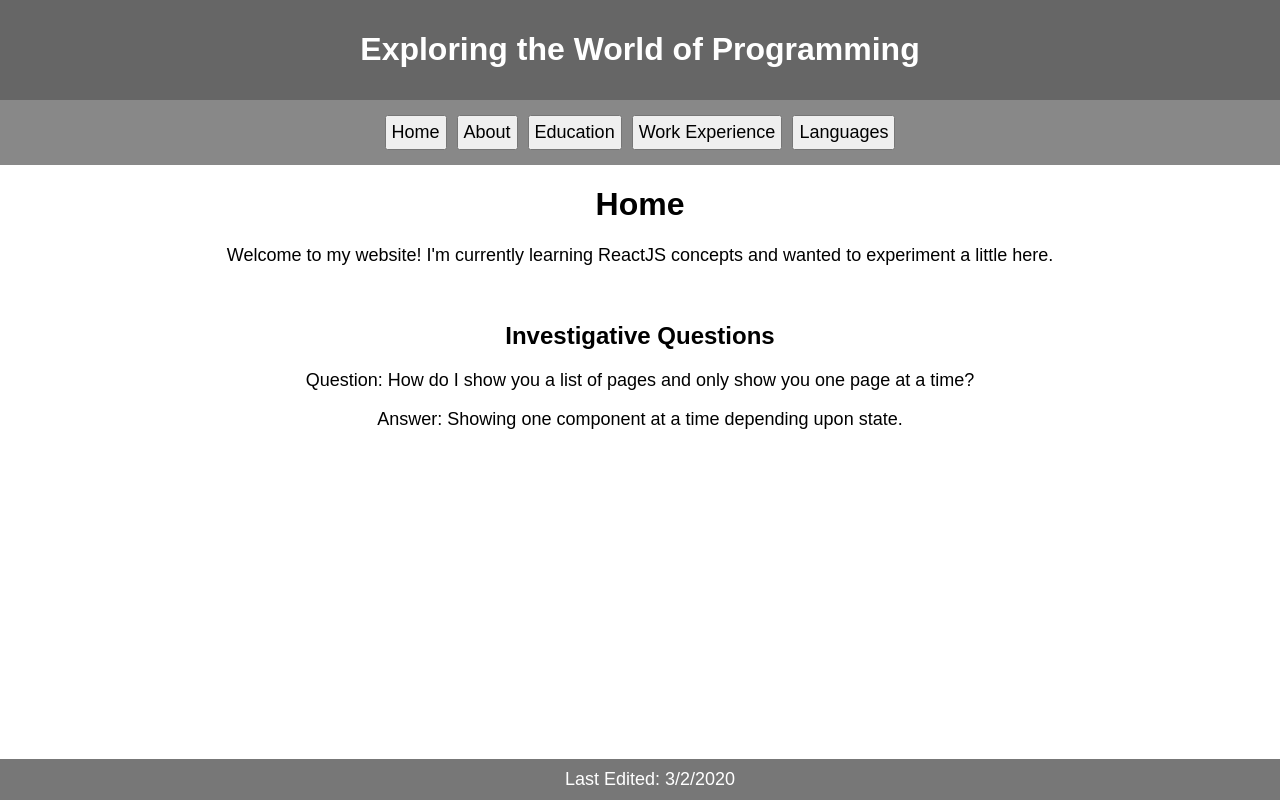
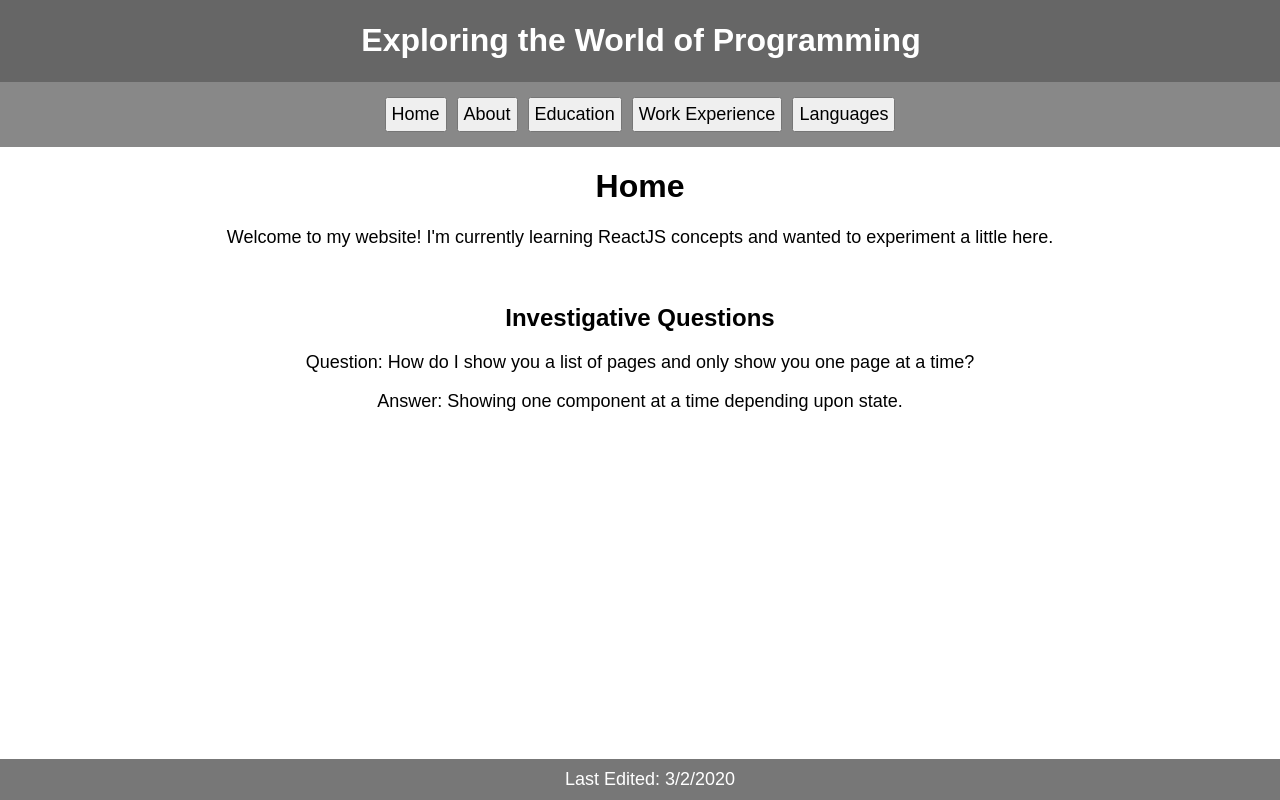
Before and after one commit to dmccoystephenson/ReactJS-Website, a React (Create React App) app: page / in a window 1280 px wide. Built offline with nearby package versions, Linux system fonts and the light colour scheme.

Commit message:
slight edits to header css

```diff
--- a/src/App.css
+++ b/src/App.css
@@ -4,8 +4,11 @@
 
 .header {
   background-color: #666;
-  padding: 10px;
+  padding: 1px;
   color: white;
+  left: 0;
+  top: 0;
+  width: 100%;
 }
 
 .footer {
```
Also changed, not shown: 1 other file (tests, documents, lock files or other folders).
